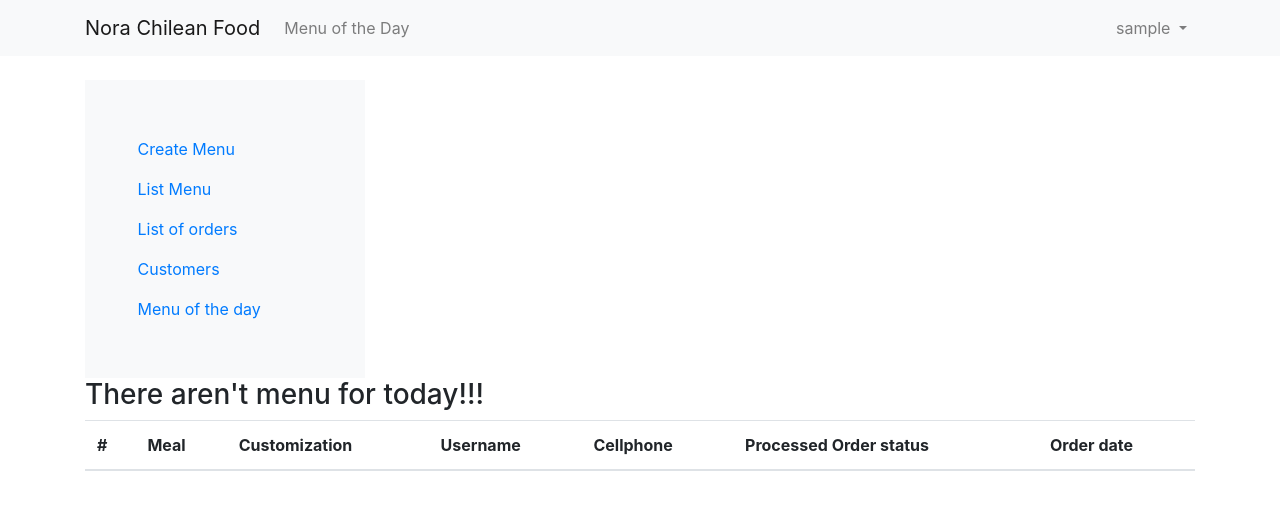
After one commit to blumoc9/Backend-Test-Colmenarez-Oronoz, a Django app: page /order/list/ in a window 1280 px wide. The commit adds this page. Shown: the top 510 px of the page. Run offline with Django 3.2, Linux system fonts and the light colour scheme; a user stored in the database is signed in; tables that the repository leaves empty hold one stand-in row (values such as "Sample post"); lists and menus that the app fills with data are empty; some libraries are stand-ins or nearby versions.

Commit message:
added list of orders filter by user logged

```diff
--- a/cornershop-backend-test/backend_test/templates/base.html
+++ b/cornershop-backend-test/backend_test/templates/base.html
@@ -79,7 +79,7 @@
           </a>
         </li>
         <li>
-          <a href="#" class="nav-link link-dark">
+          <a href="{% url 'order:list_order_by_user' %}" class="nav-link link-dark">
             <svg class="bi me-2" width="16" height="16"><use xlink:href="#grid"/></svg>
             List of orders
           </a>
--- a/cornershop-backend-test/menu/templates/list_menu.html
+++ b/cornershop-backend-test/menu/templates/list_menu.html
@@ -17,7 +17,7 @@
         {% for menu in menu_list %}
         <tbody>
         <tr>
-            <th scope="row"></th>
+            <th scope="row">{{ forloop.counter }}</th>
             <td>{{ menu.published_date}}</td>
             <td>{{ menu.uuid }}</td>
             <td>{{ menu.name }}</td>
--- a/cornershop-backend-test/order/forms.py
+++ b/cornershop-backend-test/order/forms.py
@@ -11,5 +11,5 @@ class OrderMenuForm(forms.ModelForm):
         fields = ('customization', 'phone_number')
         labels = {
             'customization': 'customizations(e.g no tomatoes in salad)',
-            'phone_number': 'cellphone (eg: 569xxxxxxxx)'
+            'phone_number': 'cellphone (eg: 569xxxxxx99)'
         }
--- /dev/null
+++ b/cornershop-backend-test/order/templates/list_order.html
@@ -0,0 +1,47 @@
+{% extends 'base.html' %}
+
+{% load crispy_forms_tags %}
+
+{% block content %}
+{% if error_message %}
+<div class="alert alert-danger" role="alert">
+    <b>{{error_message}}</b>
+</div>
+{% endif %}
+<table class="table">
+    <thead>
+    <tr>
+        <th scope="col">#</th>
+        <th scope="col">Meal</th>
+        <th scope="col">Customization</th>
+        <th scope="col">Username</th>
+        <th scope="col">Cellphone</th>
+        <th scope="col">Processed Order status</th>
+        <th scope="col">Order date</th>
+    </tr>
+    </thead>
+    <tbody>
+
+    {% for order in order_list %}
+    <tbody>
+    <tr>
+        <th scope="row">{{ forloop.counter }}</th>
+        <td>{{ order.option.description}}</td>
+        <td>{{ order.customization}}</td>
+        <td>{{ order.username |title}}</td>
+        <td>Send msg : <a href="https://wa.me/{{ order.phone_number }}/?text=Processing your Order">{{ order.phone_number}} </a></td>
+        <td>{{ order.status_order| yesno }}</td>
+        <td>{{ order.order_date }}</td>
+    </tr>
+    </tbody>
+
+    {% empty %}
+    <div class="">
+        <h3 class="grey-text">There aren't menu for today!!!</h3>
+    </div>
+    {% endfor %}
+
+    </tbody>
+</table>
+
+{% endblock %}
--- a/cornershop-backend-test/order/urls.py
+++ b/cornershop-backend-test/order/urls.py
@@ -1,9 +1,11 @@
 from django.urls import path
 
-from .views import home_order, order_add
+from .views import home_order, order_add, order_details, list_order_by_user
 
 app_name = 'order'
 urlpatterns = [
     path('home/', home_order, name='index'),
     path('<uuid:uuid>/add', order_add, name='order_add'),
+    path('<uuid:uuid>/details', order_details, name='order_details'),
+    path('list/', list_order_by_user, name='list_order_by_user'),
 ]
--- a/cornershop-backend-test/order/views.py
+++ b/cornershop-backend-test/order/views.py
@@ -45,17 +45,23 @@ def order_add(request, uuid):
     """
     error_message = None
     option = get_object_or_404(Option, code=uuid)
-
+    today = datetime.today().strftime("%Y-%m-%d")
     if request.method == 'POST':
         form = OrderMenuForm(request.POST)
-        customization = form.cleaned_data.get('customization')
-        phone_number = form.cleaned_data.get('customization')
+        print(request.POST)
         if is_time_limit() and form.is_valid():
-            order = Order.objects.create(phone_number=phone_number, customization=customization,
+            username = request.POST['username']
+            customization = request.POST['customization']
+            phone_number = request.POST['phone_number']
+            order = Order.objects.create(customization=customization,
+                                         username=username,
                                          option=option,
-                                         order_uuid=uuid4(), **form.cleaned_data)
+                                         option_uuid=uuid,
+                                         phone_number=phone_number,
+                                         order_uuid=uuid4(),
+                                         order_date=today)
             order.save()
-            return redirect('menu:order_details', order.uuid)
+            return redirect('order:order_details', order.order_uuid)
         error_message = message_error_hour_validation()
     else:
         form = OrderMenuForm()
@@ -63,3 +69,26 @@ def order_add(request, uuid):
     return render(request,
                   'add_order.html',
                   {'form': form, 'option': option, 'error_message': error_message})
+
+
+@login_required(login_url='/accounts/login')
+def order_details(request, uuid):
+    """
+    Search a Menu and its Options by an uiid
+    """
+    order = get_object_or_404(Order, order_uuid=uuid)
+
+    return render(request, 'detail_order.html', {'order': order})
+
+
+@login_required(login_url='/accounts/login')
+def list_order_by_user(request):
+    """
+    Returns a list  of options of menu for today
+    """
+    username = request.user.username
+    print(request.user.username)
+    today = datetime.today().strftime("%Y-%m-%d")
+    order_list = Order.objects.filter(username=username, order_date__gte=today).order_by('customization')
+
+    return render(request, 'list_order.html', {'order_list': order_list, 'today': today})
```
Also changed, not shown: cornershop-backend-test/order/models.py (+4 -3 lines), cornershop-backend-test/order/templates/add_order.html (+3 -6 lines), cornershop-backend-test/order/templates/detail_order.html (added, +51 -0 lines), cornershop-backend-test/order/migrations/0002_auto_20210726_0336.py (added), cornershop-backend-test/order/migrations/0003_auto_20210726_0338.py (added).
